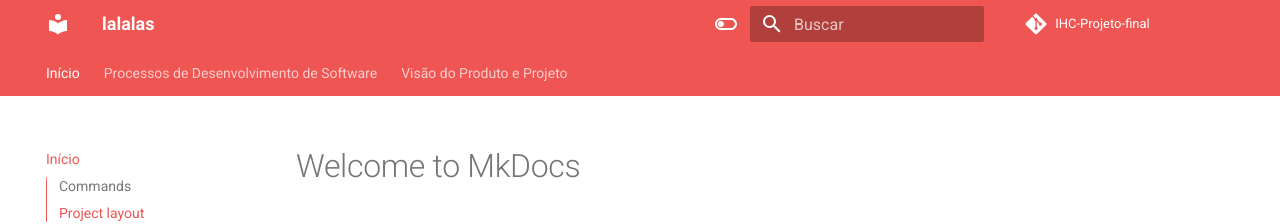
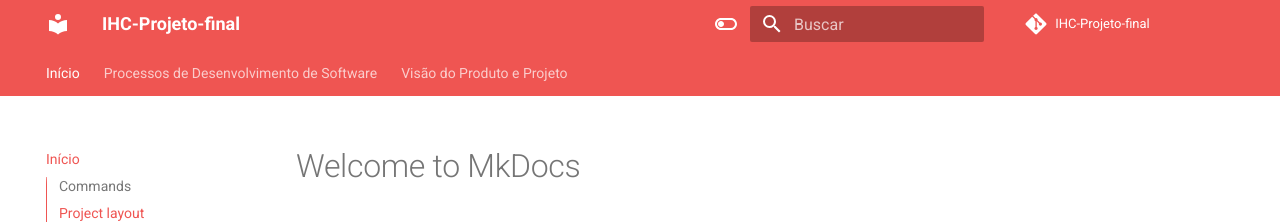
Before and after one commit to lucasvmx/IHC-Projeto-final, an MkDocs documentation site: the page built from docs/index.md, in a window 1280 px wide. Shown: the top 224 px of the page. Built offline with MkDocs 1.6.1 and Material for MkDocs 9.7.7, drawn with Linux system fonts in a browser that asks for light colours; some web fonts are replaced; comment, search, counter and statistics services are not loaded.

Commit message:
mudando nomes

```diff
--- a/mkdocs.yml
+++ b/mkdocs.yml
@@ -1,4 +1,4 @@
-site_name: lalalas
+site_name: IHC-Projeto-final
 
 repo_name: "IHC-Projeto-final"
 repo_url: "https://github.com/lucasvmx/IHC-Projeto-final"
```
